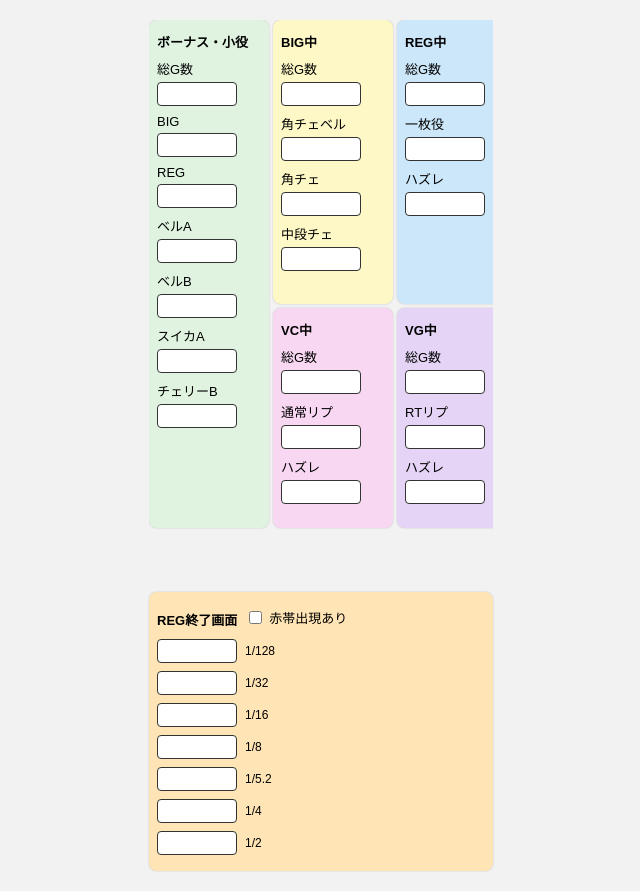
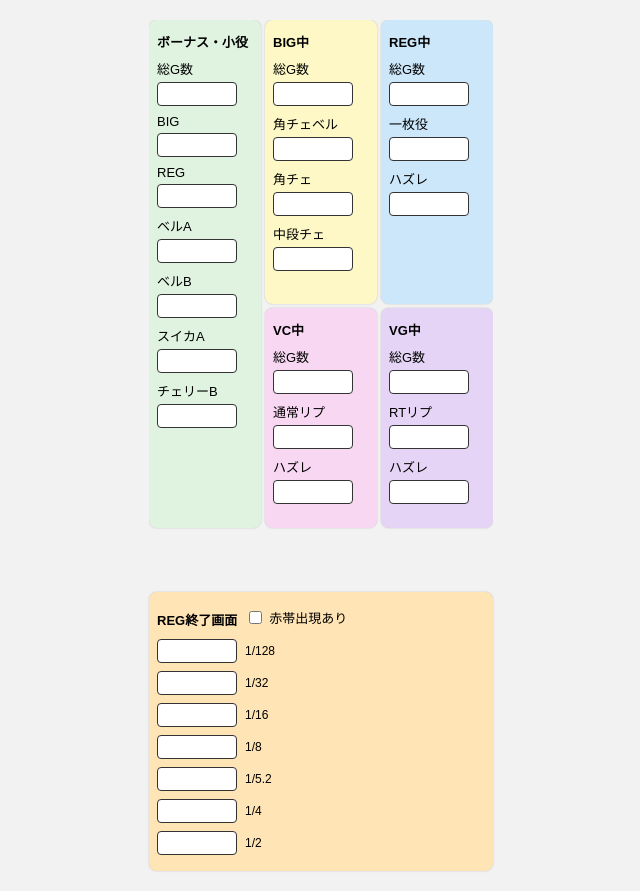
Before and after one commit to UtyoutenSlot/setting-estimator, a plain HTML site: page versusrevise.html in a window 1280 px wide. Shown: the whole page, without its empty margins (319-959 px from the left). Drawn offline with Linux system fonts and the light colour scheme.

Commit message:
Add files via upload

```diff
--- a/versusrevise.html
+++ b/versusrevise.html
@@ -24,7 +24,7 @@
     }
        .grid {
       display: grid;
-      grid-template-columns: repeat(3, 120px);
+      grid-template-columns: repeat(3, 1fr);
       grid-template-rows: repeat(18, 28px);
       gap: 4px;
       margin-bottom: 0;
```
